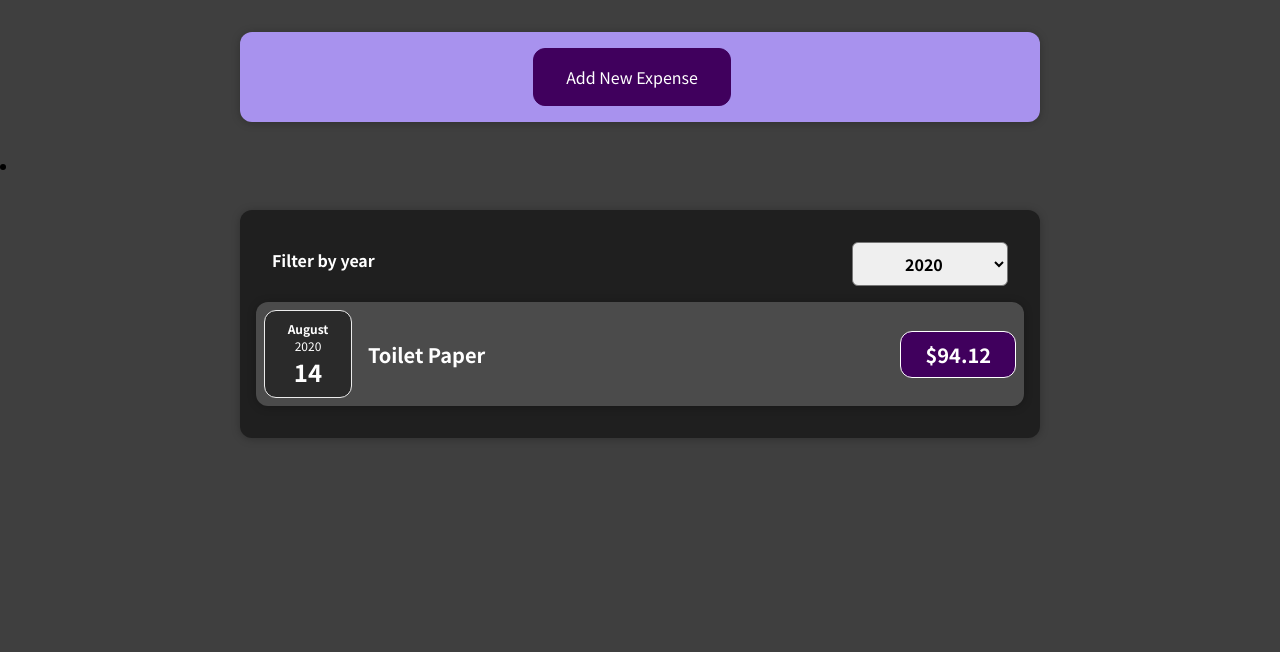
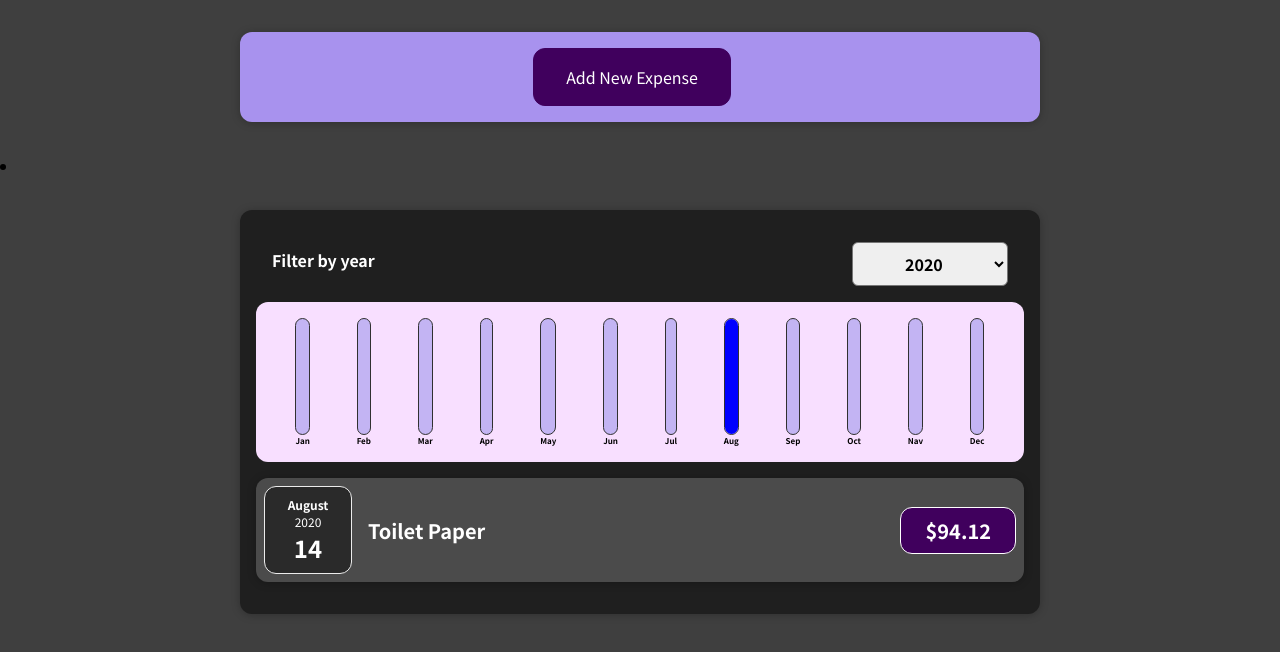
Before and after one commit to Sanjay2N/ReactUndemy, a React (Create React App) app: page / in a window 1280 px wide. Shown: the top 652 px of the page. Built offline with nearby package versions, Linux system fonts and the light colour scheme.

Commit message:
fully functional filter

```diff
--- /dev/null
+++ b/src/components/Chart/Chart.css
@@ -0,0 +1,9 @@
+.chart {
+  padding: 1rem;
+  border-radius: 12px;
+  background-color: #f8dfff;
+  text-align: center;
+  display: flex;
+  justify-content: space-around;
+  height: 10rem;
+}
--- /dev/null
+++ b/src/components/Chart/Chart.js
@@ -0,0 +1,28 @@
+import ChartBar from "./ChartBar";
+import "./Chart.css";
+
+const Chart = (props) => {
+  console.log("data points", props.chartDataPoints);
+  const dataPointValue = props.chartDataPoints.map((ele) => {
+    return ele.value;
+  });
+  const maxValue = Math.max(...dataPointValue);
+  console.log("chart first tiem called");
+  return (
+    <div className="chart">
+      {props.chartDataPoints.map((data) => {
+        // console.log("data ....", data);
+        return (
+          <ChartBar
+            key={data.label}
+            value={data.value}
+            maxValue={maxValue}
+            label={data.label}
+          />
+        );
+      })}
+    </div>
+  );
+};
+
+export default Chart;
--- /dev/null
+++ b/src/components/Chart/ChartBar.css
@@ -0,0 +1,30 @@
+.chart-bar {
+  height: 100%;
+  display: flex;
+  flex-direction: column;
+  align-items: center;
+}
+
+.chart-bar__inner {
+  height: 100%;
+  width: 100%;
+  border: 1px solid #313131;
+  border-radius: 12px;
+  background-color: #c3b4f3;
+  overflow: hidden;
+  display: flex;
+  flex-direction: column;
+  justify-content: flex-end;
+}
+
+.chart-bar__fill {
+  background-color: #4826b9;
+  width: 100%;
+  transition: all 0.3s ease-out;
+}
+
+.chart-bar__label {
+  font-weight: bold;
+  font-size: 0.5rem;
+  text-align: center;
+}
--- /dev/null
+++ b/src/components/Chart/ChartBar.js
@@ -0,0 +1,23 @@
+import "./ChartBar.css";
+
+const ChartBar = (props) => {
+  //   console.log("chart bar called twisjjjjjjjjjjjjjjjjjjjjjjj");
+  let barFillHeight = "0%";
+  if (props.maxValue > 0) {
+    barFillHeight = Math.round((props.value / props.maxValue) * 100) + "%";
+  }
+
+  return (
+    <div className="chart-bar">
+      <div className="chart-bar__inner">
+        <div
+          className="chart-bar__filler"
+          style={{ height: barFillHeight, backgroundColor: "blue" }}
+        ></div>
+      </div>
+      <div className="chart-bar__label">{props.label}</div>
+    </div>
+  );
+};
+
+export default ChartBar;
--- a/src/components/Expenses/Expenses.js
+++ b/src/components/Expenses/Expenses.js
@@ -4,14 +4,18 @@ import ExpensesList from "./ExpensesList";
 import Card from "../UI/Card";
 import ExpensesFilter from "./ExpensesFilter";
 import "./Expenses.css";
-
+import ExpenseChart from "./ExpensesChart";
 const Expenses = (props) => {
   const [filteredYear, setFilteredYear] = useState("2020");
 
   const filterChangeHandler = (selectedYear) => {
     setFilteredYear(selectedYear);
   };
-
+  const filterList = props.items.filter((ele) => {
+    return ele.date.getFullYear() == filteredYear;
+  });
+  console.log("................................");
+  console.log(filterList);
   return (
     <li>
       <Card className="expenses">
@@ -19,7 +23,8 @@ const Expenses = (props) => {
           selected={filteredYear}
           onChangeFilter={filterChangeHandler}
         />
-        <ExpensesList filteredYear={filteredYear} items={props.items} />
+        <ExpenseChart expenses={filterList} />
+        <ExpensesList filterList={filterList} />
       </Card>
     </li>
   );
--- /dev/null
+++ b/src/components/Expenses/ExpensesChart.js
@@ -0,0 +1,27 @@
+import Chart from "../Chart/Chart";
+
+const ExpenseChart = (props) => {
+  const chartDataPoints = [
+    { label: "Jan", value: 0 },
+    { label: "Feb", value: 0 },
+    { label: "Mar", value: 0 },
+    { label: "Apr", value: 0 },
+    { label: "May", value: 0 },
+    { label: "Jun", value: 0 },
+    { label: "Jul", value: 0 },
+    { label: "Aug", value: 0 },
+    { label: "Sep", value: 0 },
+    { label: "Oct", value: 0 },
+    { label: "Nav", value: 0 },
+    { label: "Dec", value: 0 },
+  ];
+  console.log("inside the chart ", props.expenses);
+  for (const expense of props.expenses) {
+    const expenseMonth = expense.date.getMonth();
+    chartDataPoints[expenseMonth].value += expense.amount;
+  }
+  console.log("chart data points", chartDataPoints);
+  return <Chart chartDataPoints={chartDataPoints} />;
+};
+
+export default ExpenseChart;
--- a/src/components/Expenses/ExpensesList.js
+++ b/src/components/Expenses/ExpensesList.js
@@ -1,17 +1,16 @@
 import ExpenseItem from "./ExpenseItem";
 import "./ExpensesList.css";
 const ExpensesList = (props) => {
-  const filterList = props.items.filter((ele) => {
-    return ele.date.getFullYear() == props.filteredYear;
-  });
-
-  if (filterList.length === 0) {
+  //   console.log("props");
+  //   console.log(filterList);
+  //   props.filteredExpenseStateUp(filterList);
+  if (props.filterList.length === 0) {
     return <h1 className="expenses-list__fallback">No expense Found</h1>;
   }
   //
   return (
     <ul className="expenses-list">
-      {filterList.map((ele) => {
+      {props.filterList.map((ele) => {
         return (
           <ExpenseItem
             key={ele.id}
```
